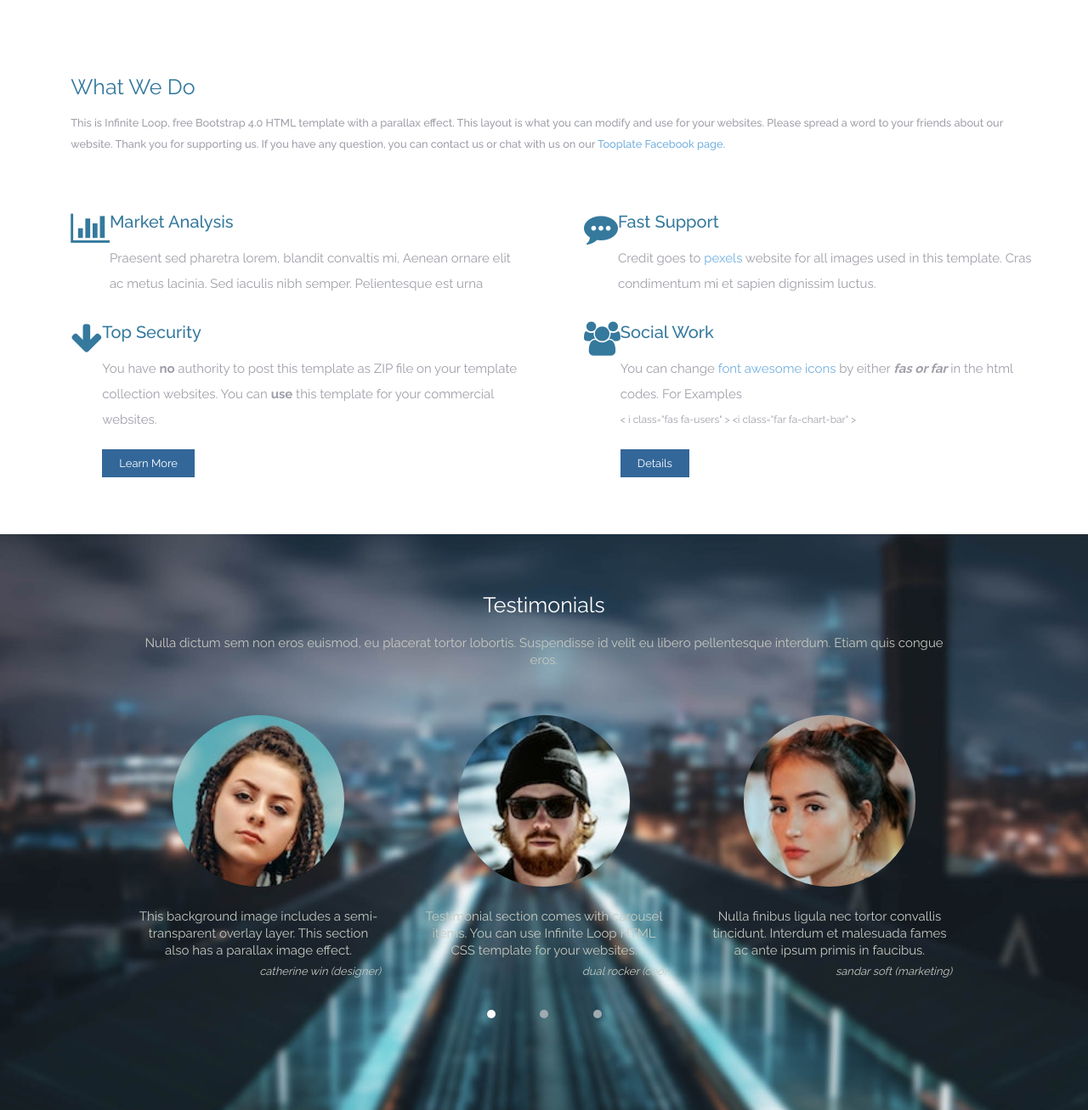
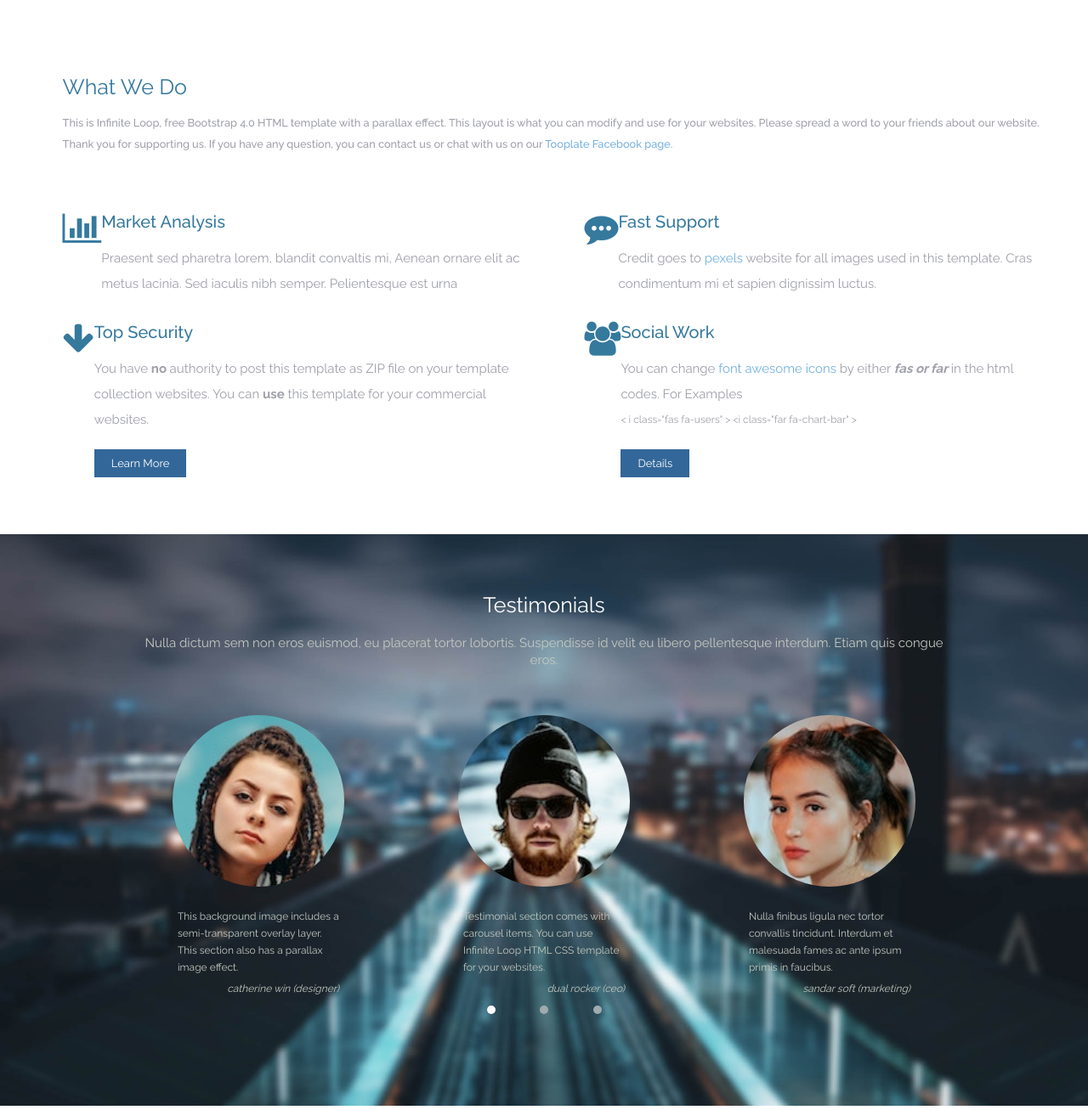
Before and after one commit to rubymaxioned/Infinite-loop, a plain HTML site: page index.html in a window 1280 px wide. Shown: the part 1226-2533 px from the top of the page at 85% size. Drawn offline with Linux system fonts and the light colour scheme.

Commit message:
corrected width

```diff
--- a/assets/css/style.css
+++ b/assets/css/style.css
@@ -344,7 +344,7 @@ nav ul {
 /*What section start*/
 
 .what-section .wrapper {
-  width: 97%;
+  width: 98.5%;
   padding-left: 5%;
   padding-right: 3%;
 }
@@ -481,7 +481,19 @@ nav ul {
   border-radius: 50%;
 }
 
-.testimonial ul li p:nth-of-type(1) { margin-bottom: 5px; }
+.testimonial ul li p:nth-of-type(1),
+.testimonial ul li p:nth-of-type(2),
+.testimonial ul li p:nth-of-type(3)
+{
+  width: 66%;
+  margin: 0 auto;
+  font-size: 12px;
+  text-align: initial;
+}
+
+.testimonial ul li p:nth-of-type(1) {
+  margin-bottom: 5px;
+ }
 
 .testimonial ul li p:nth-of-type(2) {
   text-align: center;
```
